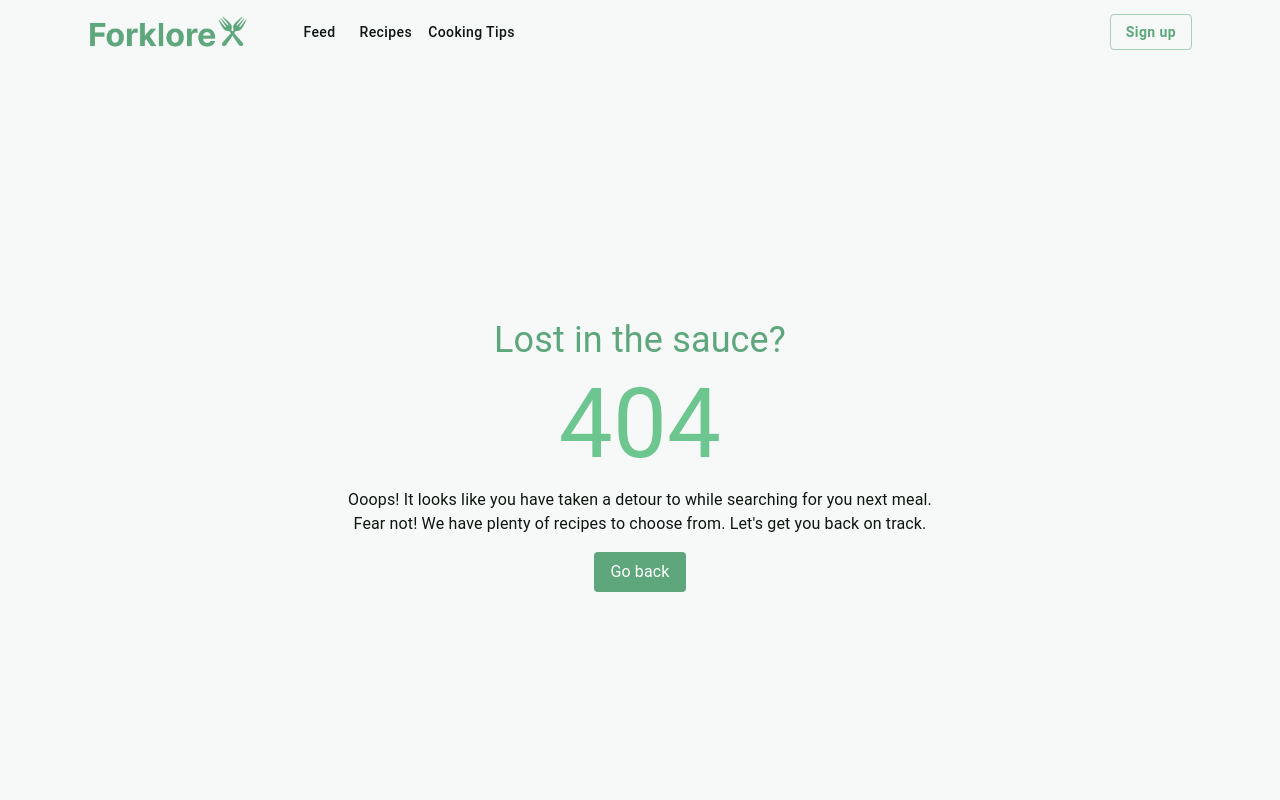
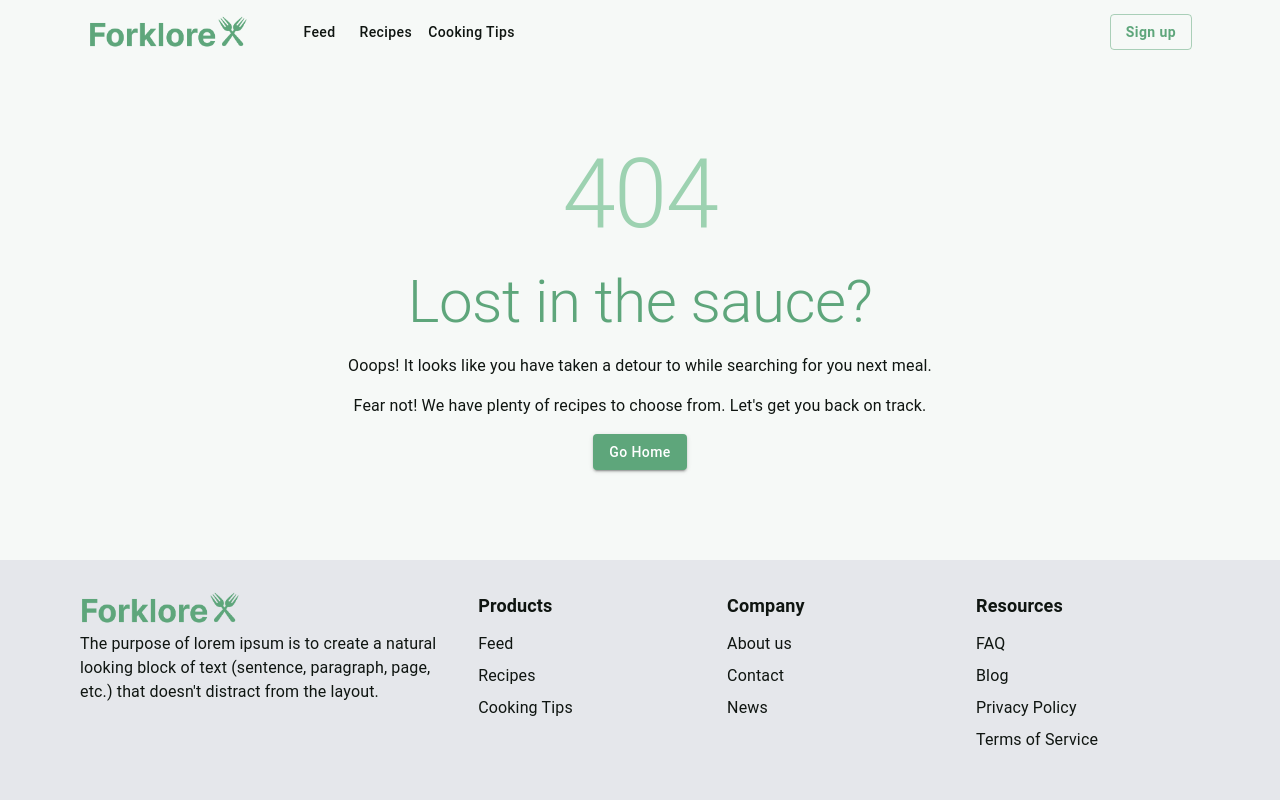
Before and after one commit to Szazlo/forklore-web, a React (Vite) app: page /recipes/1 in a window 1280 px wide. Shown: the top 800 px of the page. Built offline with nearby package versions, Linux system fonts and the light colour scheme.

Commit message:
Improved 404 Page code.

```diff
--- /dev/null
+++ b/src/components/ui/FillAndCenterContainer.tsx
@@ -0,0 +1,27 @@
+import { Box } from "@mui/material";
+
+interface FillAndCenterContainerProps {
+  children: React.ReactNode;
+  className?: string;
+}
+
+/**
+ * A reusable container that fills up the space it gets and centers its children.
+ */
+function FillAndCenterContainer({ children, className }: FillAndCenterContainerProps) {
+  return (
+    <Box sx={fillAndCenterContainerSx} className={className}>
+      {children}
+    </Box>
+  );
+}
+
+const fillAndCenterContainerSx = {
+  height: '100%',
+  display: 'flex',
+  flexDirection: 'column',
+  justifyContent: 'center',
+  textAlign: 'center'
+}
+
+export default FillAndCenterContainer;
--- a/src/pages/404/404.tsx
+++ b/src/pages/404/404.tsx
@@ -1,26 +1,26 @@
-import { useNavigate } from "react-router-dom";
-import "@/main.css";
+import { Link } from "react-router-dom";
+import { Box, Button, Typography } from "@mui/material";
+import FillAndCenterContainer from "@/components/ui/FillAndCenterContainer";
 
 const PageNotFound = () => {
-	const navigate = useNavigate();
 	return (
-		<div className="flex flex-col items-center justify-center h-screen">
-			<h2 className="text-4xl text-primary">Lost in the sauce?</h2>
-			<h1 className="text-8xl text-accent my-4">404</h1>
-			<p className="w-1/2 text-center">
-				Ooops! It looks like you have taken a detour to while searching for you next
-				meal.
-				<br />
-				Fear not! We have plenty of recipes to choose from. Let&apos;s get you back
-				on track.
-			</p>
-			<button
-				className="btn bg-primary py-2 px-4 my-4 rounded hover:bg-accent text-white"
-				onClick={() => navigate(-1)}
-			>
-				Go back
-			</button>
-		</div>
+		<Box sx={{ height: '60vh'}}>
+			<FillAndCenterContainer className="gap-4">
+				<Typography variant="h1" color="secondary">404</Typography>
+				<Typography variant="h2" color="primary">Lost in the sauce?</Typography>
+				<Typography>
+					Ooops! It looks like you have taken a detour to while searching for you next
+					meal.
+				</Typography>
+				<Typography>
+					Fear not! We have plenty of recipes to choose from. Let&apos;s get you back
+					on track.
+				</Typography>
+				<Link to="/">
+					<Button variant="contained">Go Home</Button>
+				</Link>
+			</FillAndCenterContainer>
+		</Box>
 	);
 };
 
```
Also changed, not shown: src/components/ui/README.md (added).
